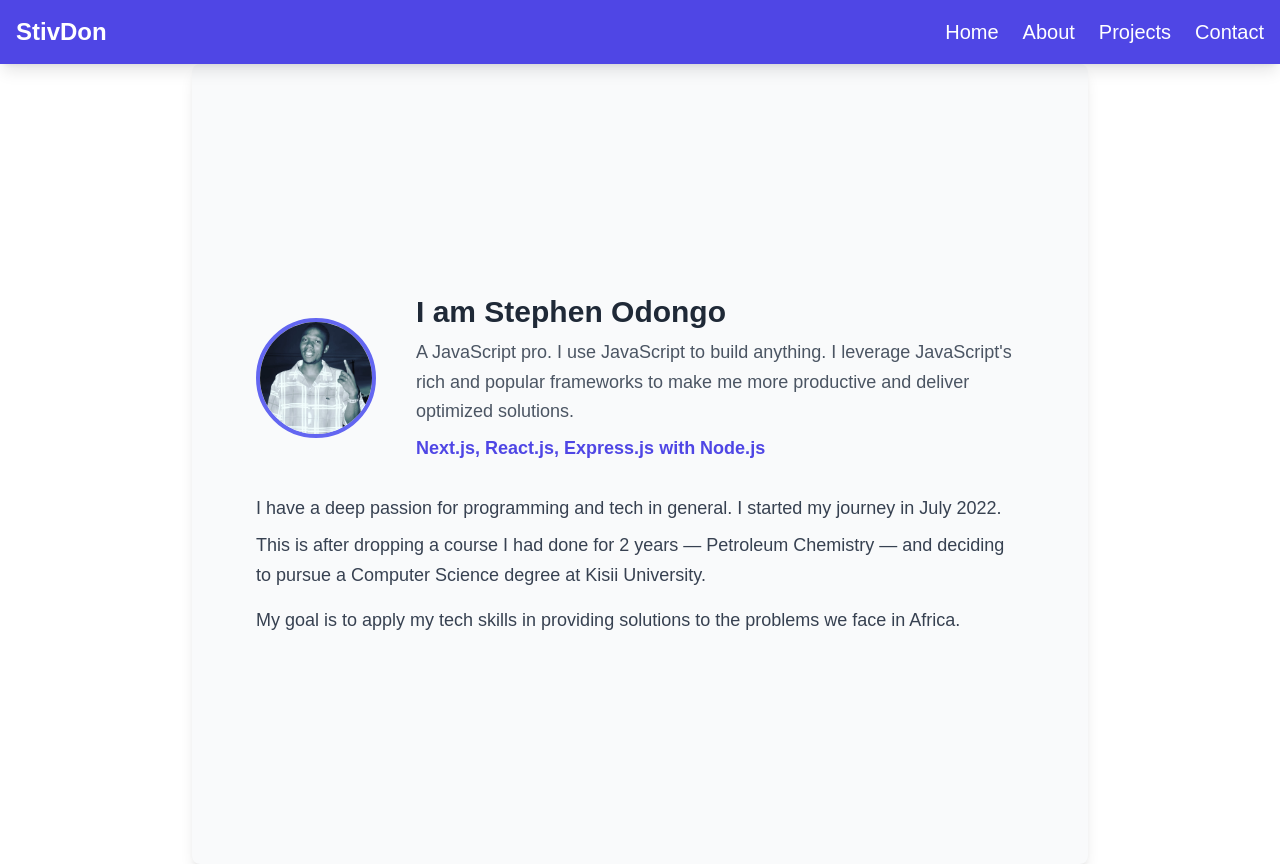
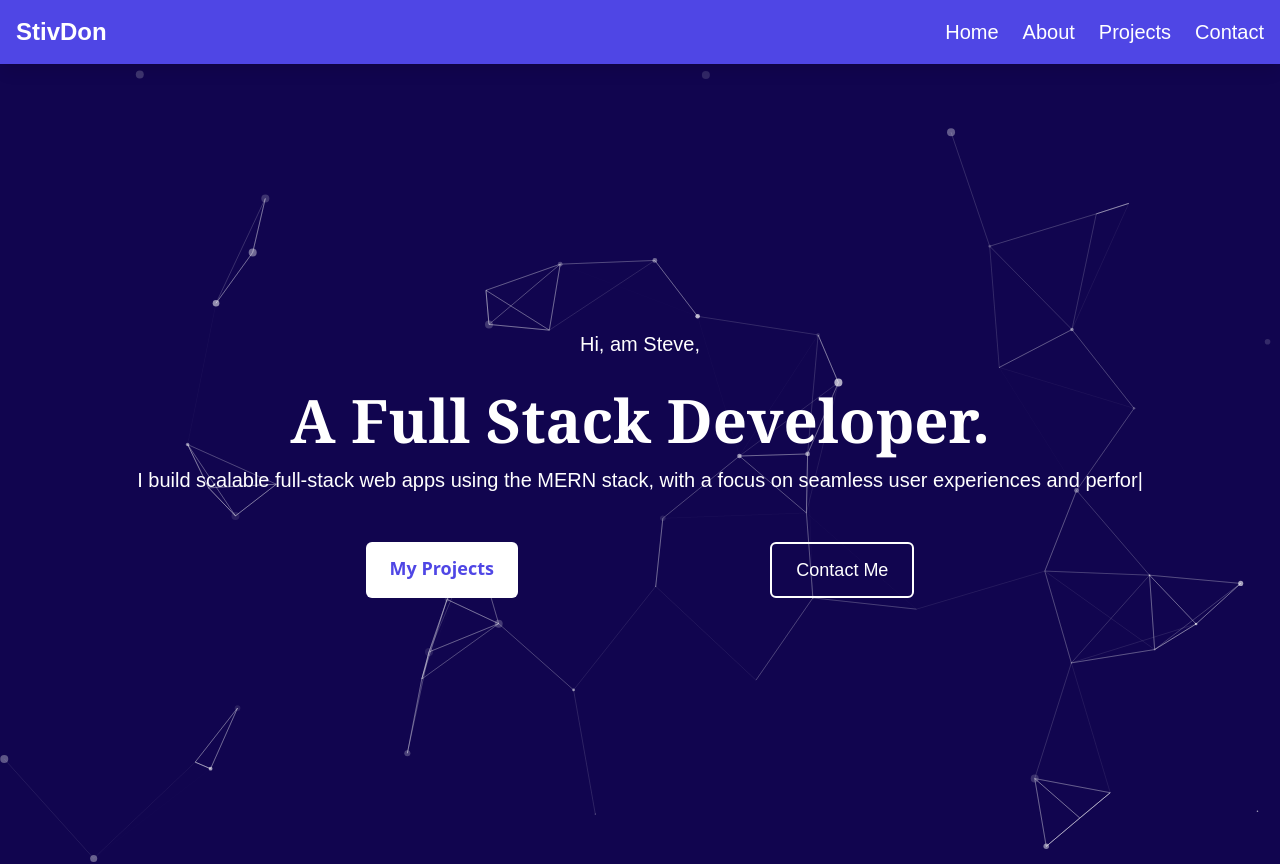
Before and after one commit to stevedon1/portfolio, a Next.js app: page / in a window 1280 px wide. Shown: the top 864 px of the page. Built offline with nearby package versions, Linux system fonts and the light colour scheme.

Commit message:
link diff pages and init contact me page

```diff
--- /dev/null
+++ b/app/contact-me/page.tsx
@@ -0,0 +1,10 @@
+import React from 'react'
+
+export default function page() {
+  return (
+    <div>
+      contact me page
+
+    </div>
+  )
+}
--- a/app/page.tsx
+++ b/app/page.tsx
@@ -4,7 +4,7 @@ import HeroSection from "@/components/HeroSection";
 export default function Home() {
   return (
     <div>
-      {/* <HeroSection/> */}
+      <HeroSection/>
       <AboutMe/>
     </div>
   );
--- a/components/HeroSection.tsx
+++ b/components/HeroSection.tsx
@@ -4,6 +4,7 @@ import React from "react";
 import { loadFull } from "tsparticles"; // Load tsParticles
 import Particles from "react-tsparticles";
 import { ReactTyped } from "react-typed"; // Import react-typed
+import Link from "next/link";
 
 export default function HeroSection() {
   return (
@@ -104,12 +105,12 @@ export default function HeroSection() {
           >
             My Projects
           </a>
-          <a
-            href="#contact"
+          <Link
+            href={`contact-me`}
             className="bg-transparent border-2 text-lg border-white text-white px-6 py-3 rounded-md font-medium hover:bg-white hover:text-indigo-600 transition duration-300"
           >
             Contact Me
-          </a>
+          </Link>
         </div>
       </div>
     </div>
--- a/components/Navbar.tsx
+++ b/components/Navbar.tsx
@@ -22,10 +22,10 @@ export default function Navbar() {
 
         {/* Desktop Navigation Links */}
         <div className="hidden text-lg md:text-xl md:flex space-x-6">
-          <a href="#home" className="hover:text-gray-300">Home</a>
+          <Link href="/" className="hover:text-gray-300">Home</Link>
           <a href="#about" className="hover:text-gray-300">About</a>
           <a href="#projects" className="hover:text-gray-300">Projects</a>
-          <a href="#contact" className="hover:text-gray-300">Contact</a>
+          <Link href="contact-me" className="hover:text-gray-300">Contact</Link>
         </div>
 
         {/* Mobile Hamburger Menu */}
@@ -41,10 +41,10 @@ export default function Navbar() {
       {/* Mobile Menu (visible when isOpen is true) */}
       {isOpen && (
         <div className="absolute top-16 left-0 w-full bg-indigo-700 py-4 z-50">
-          <a href="#home" onClick={closeMenu} className="block text-white text-center hover:text-gray-300">Home</a>
+          <Link href="/" onClick={closeMenu} className="block text-white text-center hover:text-gray-300">Home</Link>
           <a href="#about" onClick={closeMenu} className="block text-white text-center hover:text-gray-300">About</a>
           <a href="#projects" onClick={closeMenu} className="block text-white text-center hover:text-gray-300">Projects</a>
-          <a href="#contact" onClick={closeMenu} className="block text-white text-center hover:text-gray-300">Contact</a>
+          <Link href="contact-me" onClick={closeMenu} className="block text-white text-center hover:text-gray-300">Contact</Link>
         </div>
       )}
     </nav>
```
